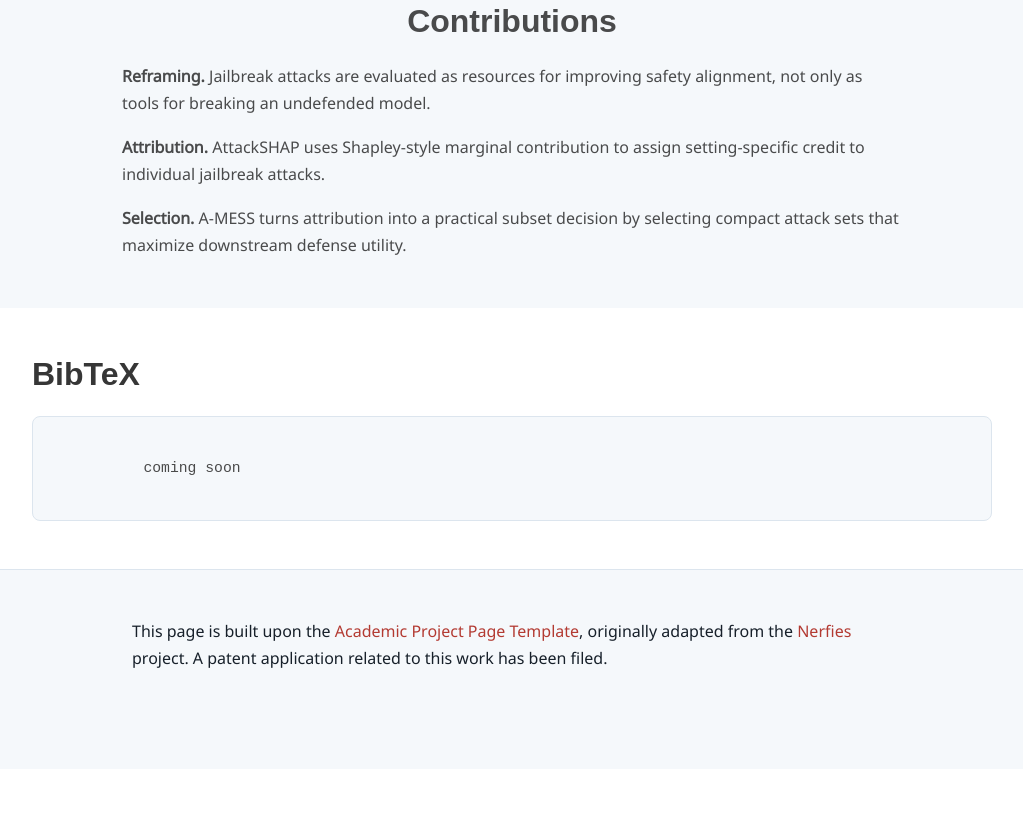
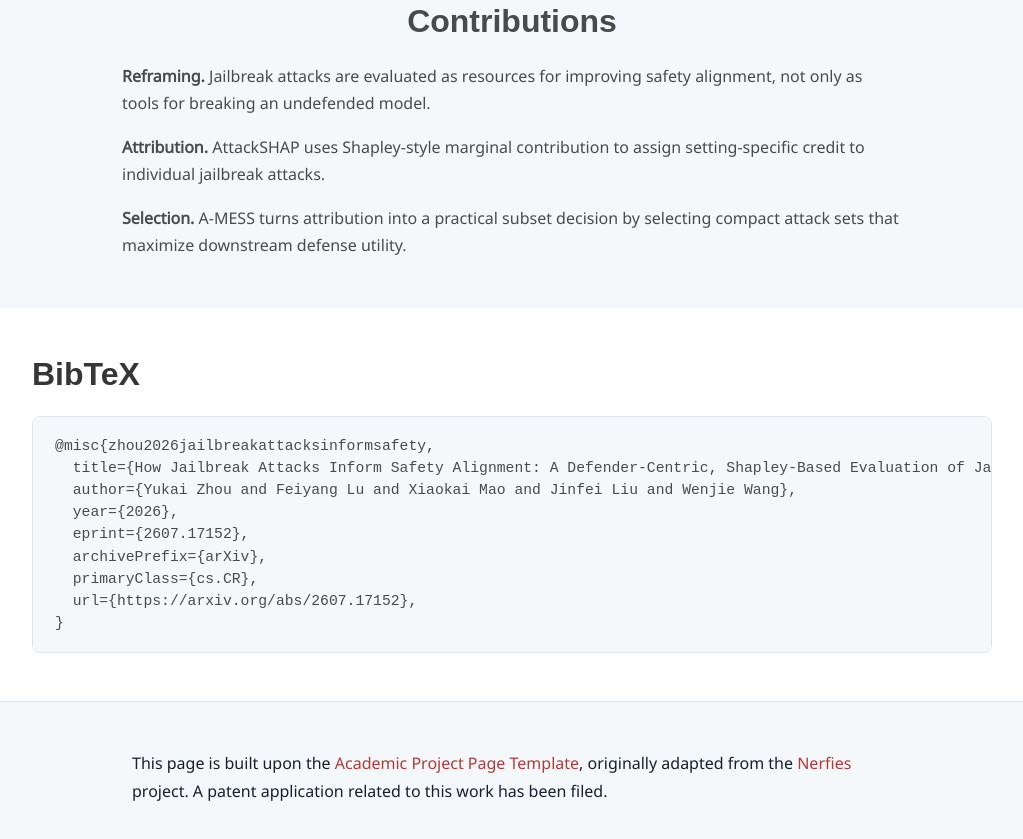
Before and after one commit to AttackSHAP/AttackSHAP.github.io, a plain HTML site: page index.html in a window 1280 px wide. Shown: the part 4589-5428 px from the top of the page, without its empty margins (128-1151 px from the left). Before the commit the page ends 5358 px from the top, so only its background shows below. Drawn offline with nearby package versions, Linux system fonts and the light colour scheme; some icons are missing; a web font is replaced by a local one.

Commit message:
arxiv info update

```diff
--- a/index.html
+++ b/index.html
@@ -93,7 +93,7 @@
 
         <div class="publication-links">
           <span class="link-block">
-            <a href="static/attackshap-amess.pdf" target="_blank" class="external-link button is-normal is-dark">
+            <a href="https://arxiv.org/pdf/2607.17152" target="_blank" class="external-link button is-normal is-dark">
               <span class="icon"><i class="fas fa-file-pdf"></i></span>
               <span>Paper</span>
             </a>
@@ -105,7 +105,7 @@
             </a>
           </span>
           <span class="link-block">
-            <a href="static/attackshap-amess.pdf" target="_blank" class="external-link button is-normal is-dark placeholder-link">
+            <a href="https://arxiv.org/abs/2607.17152" target="_blank" class="external-link button is-normal is-dark placeholder-link">
               <span class="icon"><i class="ai ai-arxiv"></i></span>
               <span>arXiv</span>
             </a>
@@ -341,14 +341,15 @@
     <section class="section" id="BibTeX">
       <div class="container is-max-desktop content">
         <h2 class="title is-3">BibTeX</h2>
-        <pre><code>
-          coming soon
-          <!-- @inproceedings{anonymous2026attackshap,
-  title = {How Jailbreak Attacks Inform Safety Alignment: A Defender-Centric, Shapley-Based Evaluation of Jailbreak Contributions},
-  author = {Author One and Author Two and Author Three},
-  booktitle = {Under submission},
-  year = {2026}
-} -->
+        <pre><code>@misc{zhou2026jailbreakattacksinformsafety,
+  title={How Jailbreak Attacks Inform Safety Alignment: A Defender-Centric, Shapley-Based Evaluation of Jailbreak Contributions},
+  author={Yukai Zhou and Feiyang Lu and Xiaokai Mao and Jinfei Liu and Wenjie Wang},
+  year={2026},
+  eprint={2607.17152},
+  archivePrefix={arXiv},
+  primaryClass={cs.CR},
+  url={https://arxiv.org/abs/2607.17152},
+}
 </code></pre>
       </div>
     </section>
```
